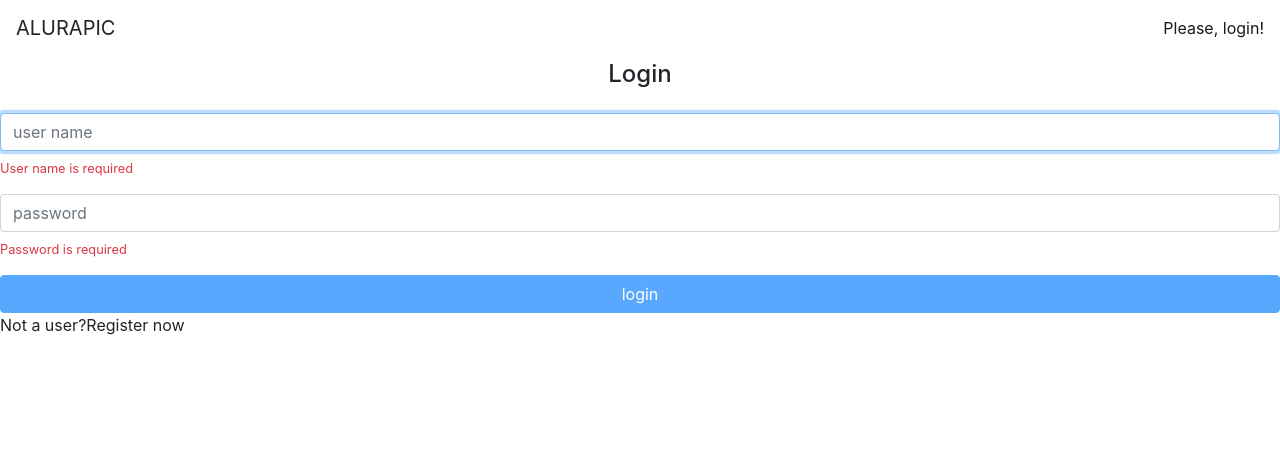
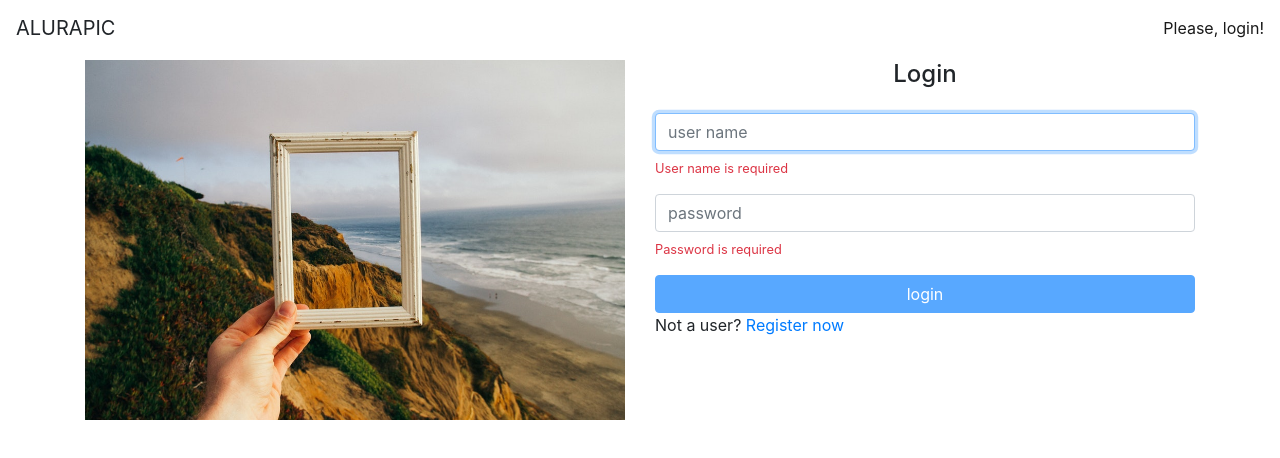
Before and after one commit to helenofn/angular-fundamentals, an Angular app: page / in a window 1280 px wide. Shown: the top 458 px of the page. Built offline with nearby package versions, Linux system fonts and the light colour scheme.

Commit message:
rotas filhas

```diff
--- a/src/app/app.routing.modue.ts
+++ b/src/app/app.routing.modue.ts
@@ -2,6 +2,7 @@
 import { RouterModule, Routes } from '@angular/router';
 import { AuthGuard } from './core/auth/auth.guard';
 import { NotFoundComponent } from './erros/not-found/not-found.component';
+import { HomeComponent } from './home/home.component';
 import { SignInComponent } from './home/signin/signin.component';
 import { SignUpComponent } from './home/signup/signup.component';
 
@@ -12,12 +13,18 @@
 const routes: Routes = [
     {
         path: '',
-        component: SignInComponent,
-        canActivate: [AuthGuard]
-    },
-    {
-        path: 'signup',
-        component: SignUpComponent
+        component: HomeComponent,
+        canActivate: [AuthGuard],
+        children: [
+            {
+                path: '',
+                component: SignInComponent,
+            },
+            {
+                path: 'signup',
+                component: SignUpComponent,
+            },
+        ]
     },
     {
         path: 'user/:userName',
--- /dev/null
+++ b/src/app/home/home.component.html
@@ -0,0 +1,11 @@
+<div class="container">
+    <div class="row">
+        <div class="col-md-6 mb-2">
+            <img class="img-fluid d-none d-sm-block"
+                src="/assets/img/home.jpg" alt="Welcome">
+        </div>
+        <div class="col-md-6">
+            <router-outlet></router-outlet>
+        </div>
+    </div>
+</div>
--- a/src/app/home/home.module.ts
+++ b/src/app/home/home.module.ts
@@ -6,9 +6,10 @@
 import { VMessageModule } from '../shared/components/vmessage/vmessage.module';
 import { RouterModule } from '@angular/router';
 import { SignUpComponent } from './signup/signup.component';
+import { HomeComponent } from './home.component';
 
 @NgModule({
-    declarations:[ SignInComponent, SignUpComponent ],
+    declarations:[ SignInComponent, SignUpComponent, HomeComponent ],
     imports: [
         ReactiveFormsModule,
         FormsModule,
--- a/src/app/home/signin/signin.component.html
+++ b/src/app/home/signin/signin.component.html
@@ -35,4 +35,4 @@
 
 </form>
 
-<p>Not a user?<a>Register now</a></p>
+<p>Not a user?<a [routerLink]="['signup']"> Register now</a></p>
--- a/src/app/home/signin/signin.component.ts
+++ b/src/app/home/signin/signin.component.ts
@@ -24,6 +24,7 @@
             userName: ['', Validators.required],
             password: ['', Validators.required]
         });
+        this.platformDetectorService.isPlatformBrowser() && this.userNameInput.nativeElement.focus();
     }
 
     login(){
--- a/src/app/home/signup/signup.component.html
+++ b/src/app/home/signup/signup.component.html
@@ -2,7 +2,7 @@
 
 <form [formGroup]="signupForm" class="form mt-4" (submit)="signup()">
     <div class="form-group">
-        <input formControlName="email"  placeholder="email" class="form-control" autofocus >
+        <input #emailInput formControlName="email"  placeholder="email" class="form-control" autofocus >
         <ap-vmessage
             *ngIf="signupForm.get('email').errors?.required"
             text="Email is required!">
@@ -72,5 +72,5 @@
 
     <button [disabled]="signupForm.invalid || signupForm.pending" class="btn btn-primary btn-block">Register</button>
 
-    <p>Already a user?<a [routerLink]="['']">Sign In!</a></p>
+    <p>Already a user?<a [routerLink]="['']"> Sign In!</a></p>
 </form>
--- a/src/app/home/signup/signup.component.ts
+++ b/src/app/home/signup/signup.component.ts
@@ -1,6 +1,7 @@
-import { Component, OnInit } from '@angular/core';
+import { Component, ElementRef, OnInit, ViewChild } from '@angular/core';
 import { FormBuilder, FormGroup, Validators } from '@angular/forms';
 import { Router } from '@angular/router';
+import { PlatformDetectorService } from 'src/app/core/platform-detector/platform-detector.service';
 import { lowerCaseValidator } from 'src/app/shared/validators/lower-case.validator';
 import { UserNotTakenValidatrService } from 'src/app/shared/validators/user-not-taken.validator.service';
 import { NewUser } from './new-user';
@@ -12,12 +13,14 @@
 export class SignUpComponent implements OnInit{
 
     signupForm: FormGroup;
+    @ViewChild('emailInput') emailInput: ElementRef<HTMLInputElement>;
 
     constructor(
         private formBuilder: FormBuilder,
         private userNotTakenValidatorService: UserNotTakenValidatrService,
         private signUpService: SignUpService,
-        private router: Router){}
+        private router: Router,
+        private platformDetectorService: PlatformDetectorService){}
 
     ngOnInit(): void {
         const fn =
@@ -28,6 +31,7 @@
             userName: ['', [Validators.required, /*Validators.pattern(/^[a-z0-9_\-]+$/)*/lowerCaseValidator, Validators.minLength(2), Validators.maxLength(30)], this.userNotTakenValidatorService.checkUserNameTaken()],
             password: ['', [Validators.required, Validators.minLength(8), Validators.maxLength(14)]]
         });
+        this.platformDetectorService.isPlatformBrowser() && this.emailInput.nativeElement.focus();
     }
 
     signup(){
```
Also changed, not shown: src/app/home/home.component.ts (added, +8 -0 lines), src/assets/img/home.jpg (added).
